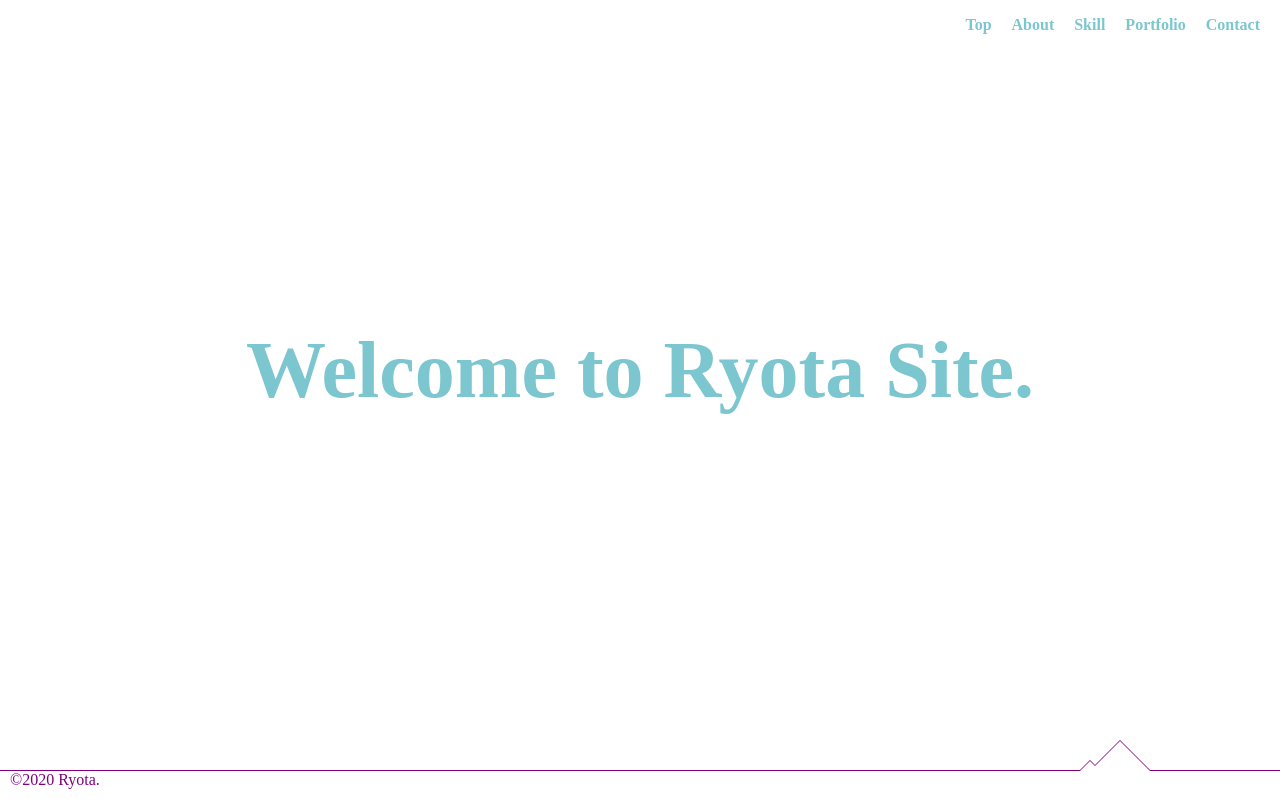
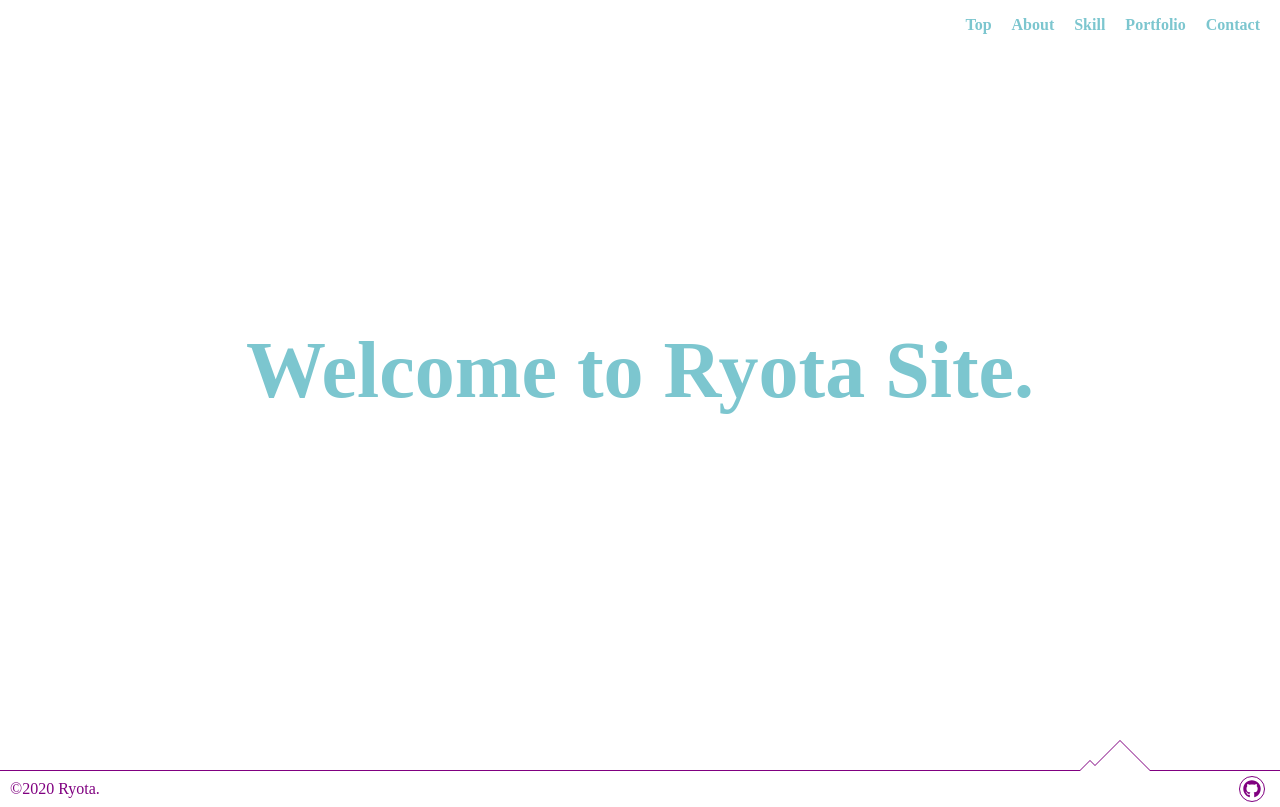
Before and after one commit to ryota-sb/ryota-site, a Vue app: page / in a window 1280 px wide. Built offline with nearby package versions, Linux system fonts and the light colour scheme.

Commit message:
github アイコン適用

```diff
--- a/src/components/share/Footer.vue
+++ b/src/components/share/Footer.vue
@@ -4,18 +4,18 @@
       <p>©2020 Ryota.</p>
       <div class="triangle-first"></div>
       <div class="triangle-second"></div>
-      <!-- <div class="icons">
-        <div class="twitter">
+      <div class="icons">
+        <!-- <div class="twitter">
           <a href="#">
             <font-awesome-icon :icon="['fab', 'twitter']" />
           </a>
-        </div>
+        </div> -->
         <div class="github">
           <a href="https://github.com/ryota-sb?tab=repositories">
             <font-awesome-icon :icon="['fab', 'github']" />
           </a>
         </div>
-      </div> -->
+      </div>
     </div>
   </footer>
 </template>
```
